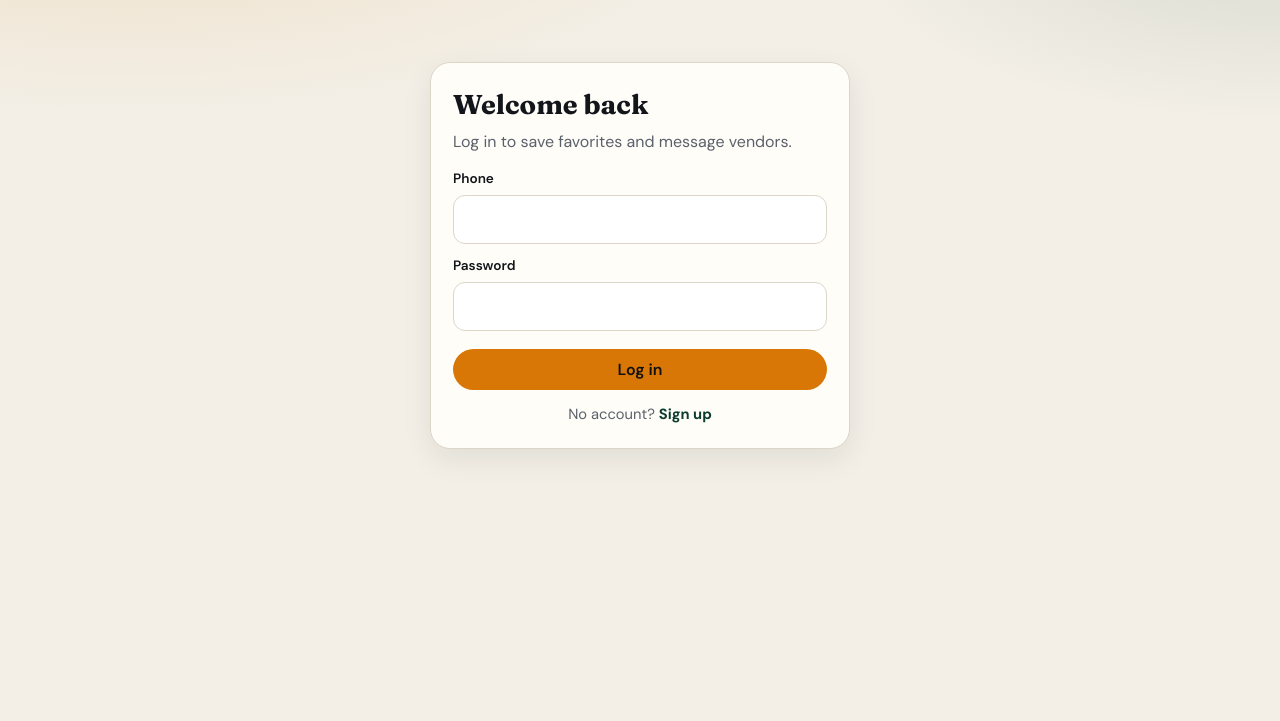
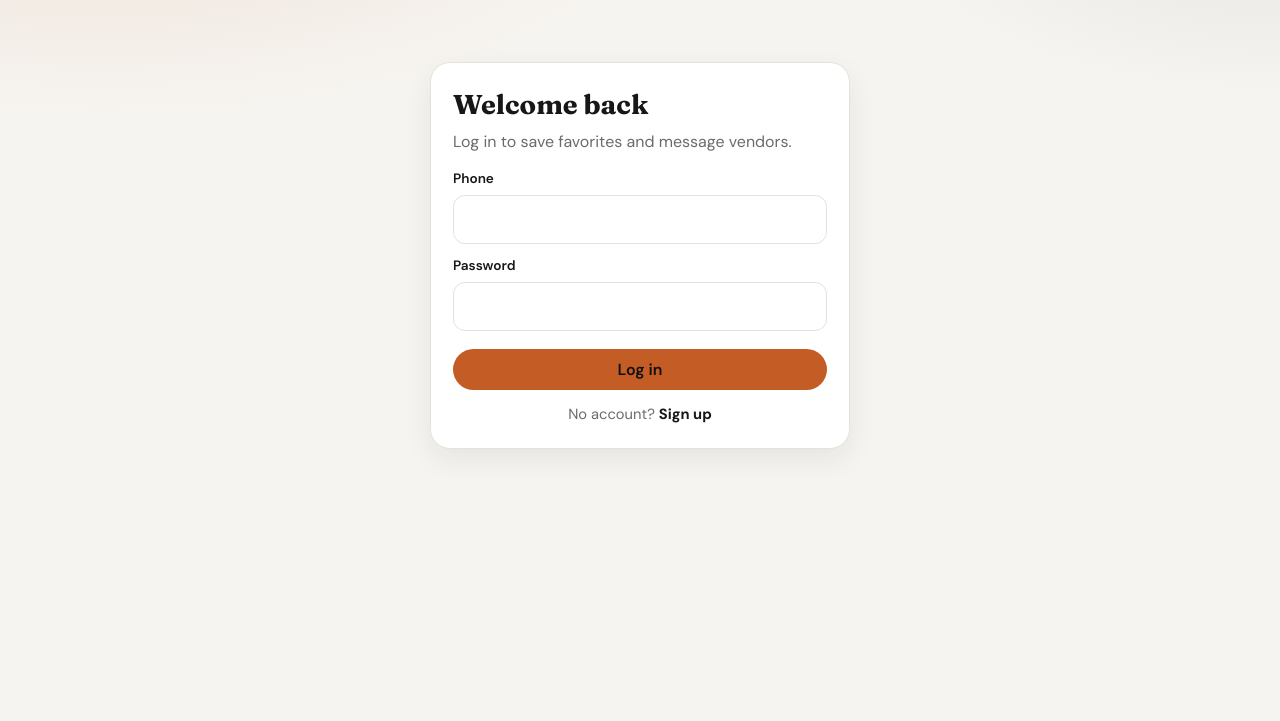
Before and after one commit to Robert345-th/zedevents-website, a website: page public/login.html in a window 1280 px wide. Shown: the part 79-800 px from the top of the page. Drawn offline with Linux system fonts and the light colour scheme.

Commit message:
Refresh ZedEvents website colors: charcoal header, warm accent.

```diff
--- a/public/css/site.css
+++ b/public/css/site.css
@@ -1,15 +1,15 @@
 @import url("https://fonts.googleapis.com/css2?family=DM+Sans:wght@400;500;600;700&family=Fraunces:opsz,wght@9..144,600;9..144,700&display=swap");
 
 :root {
-  --bg: #f3efe6;
-  --ink: #12151a;
-  --muted: #5b616b;
-  --card: #fffdf8;
-  --line: #ddd6c8;
-  --brand: #0b3d2e;
-  --accent: #d97706;
+  --bg: #f6f4f0;
+  --ink: #171717;
+  --muted: #6b6b6b;
+  --card: #ffffff;
+  --line: #e6e2db;
+  --brand: #171717;
+  --accent: #c45c26;
   --danger: #b42318;
-  --shadow: 0 10px 30px rgba(18, 21, 26, 0.08);
+  --shadow: 0 10px 28px rgba(23, 23, 23, 0.07);
 }
 
 * { box-sizing: border-box; margin: 0; padding: 0; }
@@ -17,8 +17,8 @@ html, body { min-height: 100%; }
 body {
   font-family: "DM Sans", system-ui, sans-serif;
   background:
-    radial-gradient(1200px 500px at 10% -10%, rgba(217, 119, 6, 0.16), transparent 55%),
-    radial-gradient(900px 400px at 100% 0%, rgba(11, 61, 46, 0.12), transparent 50%),
+    radial-gradient(1100px 480px at 8% -8%, rgba(196, 92, 38, 0.12), transparent 55%),
+    radial-gradient(800px 360px at 100% 0%, rgba(23, 23, 23, 0.06), transparent 50%),
     var(--bg);
   color: var(--ink);
   line-height: 1.45;
@@ -36,8 +36,8 @@ button, input, select, textarea { font: inherit; }
   justify-content: space-between;
   gap: 12px;
   padding: 14px 18px;
-  background: rgba(11, 61, 46, 0.96);
-  color: #f8f4ec;
+  background: rgba(23, 23, 23, 0.96);
+  color: #f7f4ef;
   backdrop-filter: blur(8px);
 }
 
--- a/public/login.html
+++ b/public/login.html
@@ -4,7 +4,7 @@
   <meta charset="UTF-8" />
   <meta name="viewport" content="width=device-width, initial-scale=1.0" />
   <title>Login — ZedEvents</title>
-  <meta name="theme-color" content="#0b3d2e" />
+  <meta name="theme-color" content="#171717" />
   <link rel="stylesheet" href="/css/site.css" />
 </head>
 <body>
```
Also changed, not shown: public/account.html (+1 -1 lines), public/favorites.html (+1 -1 lines), public/service.html (+1 -1 lines), public/signup.html (+1 -1 lines), public/vendor.html (+1 -1 lines), public/verify.html (+1 -1 lines), public/manifest.json.
